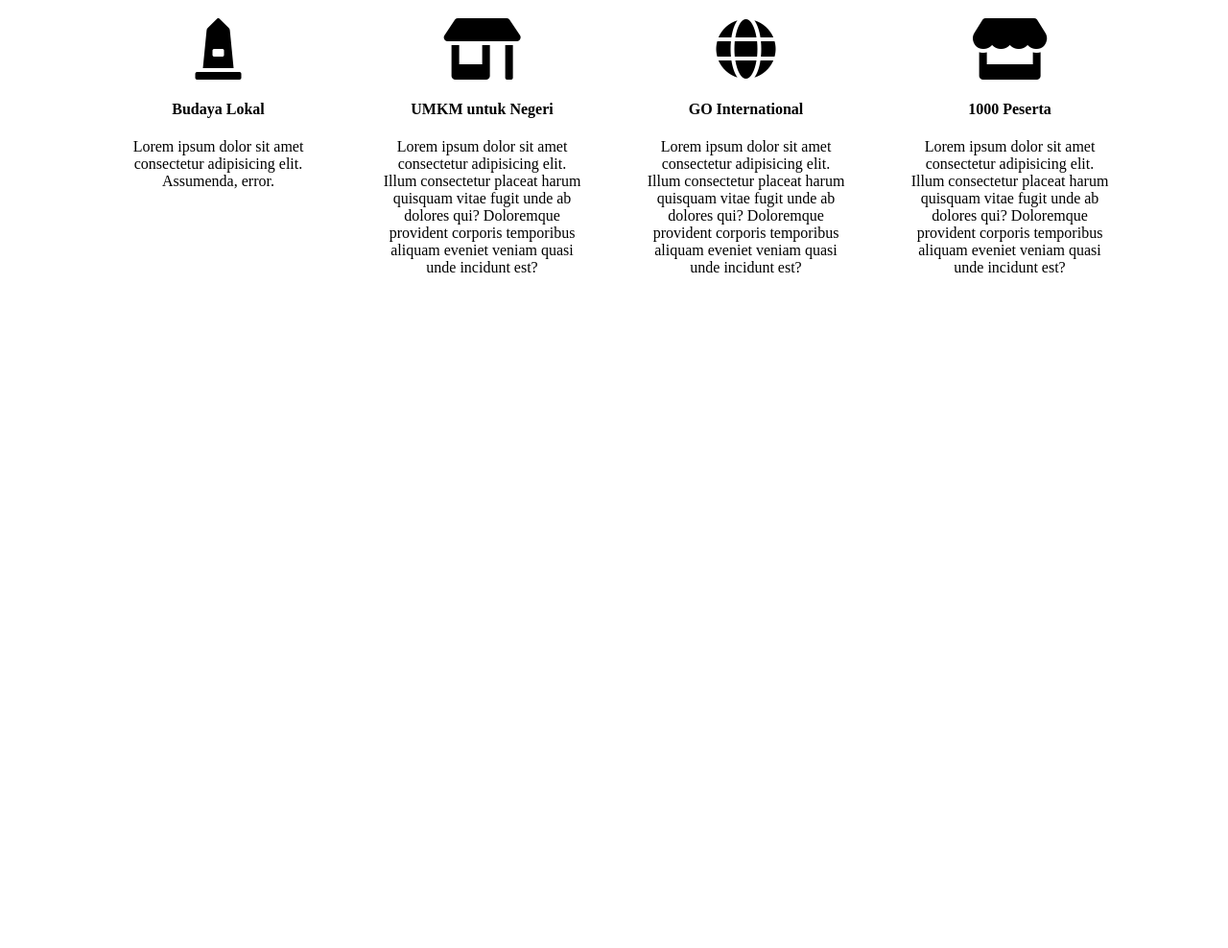
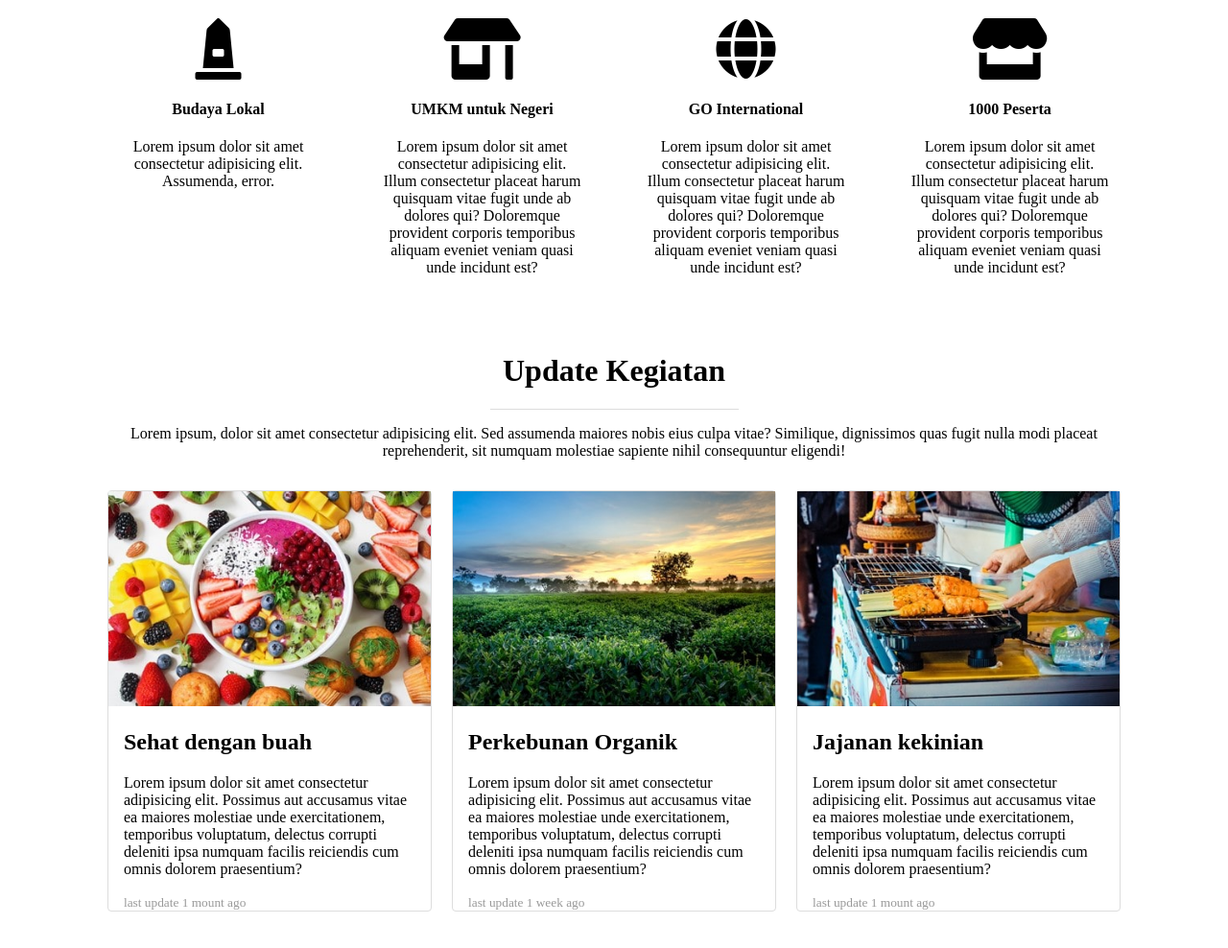
Before and after one commit to dediirawan201/event-food-duniailkom, a plain HTML site: page index.html in a window 1280 px wide. Shown: the part 1779-2767 px from the top of the page at 96% size. Before the commit the page ends 2147 px from the top, so only its background shows below. Drawn offline with Linux system fonts and the light colour scheme.

Commit message:
membuat blog index

```diff
--- a/index.html
+++ b/index.html
@@ -82,21 +82,68 @@
             <div>
                 <i class="fas fa-store-alt fa-4x"></i>
                 <h4>UMKM untuk Negeri</h4>
-                    <p>Lorem ipsum dolor sit amet consectetur adipisicing elit. Illum consectetur placeat harum quisquam vitae fugit unde ab dolores qui? Doloremque provident corporis temporibus aliquam eveniet veniam quasi unde incidunt est?</p>
+                <p>Lorem ipsum dolor sit amet consectetur adipisicing elit. Illum consectetur placeat harum quisquam
+                    vitae fugit unde ab dolores qui? Doloremque provident corporis temporibus aliquam eveniet veniam
+                    quasi unde incidunt est?</p>
             </div>
             <div>
                 <i class="fas fa-globe fa-4x"></i>
                 <h4>GO International</h4>
-                    <p>Lorem ipsum dolor sit amet consectetur adipisicing elit. Illum consectetur placeat harum quisquam vitae fugit unde ab dolores qui? Doloremque provident corporis temporibus aliquam eveniet veniam quasi unde incidunt est?</p>
+                <p>Lorem ipsum dolor sit amet consectetur adipisicing elit. Illum consectetur placeat harum quisquam
+                    vitae fugit unde ab dolores qui? Doloremque provident corporis temporibus aliquam eveniet veniam
+                    quasi unde incidunt est?</p>
             </div>
             <div>
                 <i class="fas fa-store fa-4x"></i>
                 <h4>1000 Peserta</h4>
-                    <p>Lorem ipsum dolor sit amet consectetur adipisicing elit. Illum consectetur placeat harum quisquam vitae fugit unde ab dolores qui? Doloremque provident corporis temporibus aliquam eveniet veniam quasi unde incidunt est?</p>
+                <p>Lorem ipsum dolor sit amet consectetur adipisicing elit. Illum consectetur placeat harum quisquam
+                    vitae fugit unde ab dolores qui? Doloremque provident corporis temporibus aliquam eveniet veniam
+                    quasi unde incidunt est?</p>
             </div>
         </section>
     </div>
+    <div class="blog-container">
+        <div class="headerku">
+            <h1>Update Kegiatan</h1>
+            <hr>
+            <p>Lorem ipsum, dolor sit amet consectetur adipisicing elit. Sed assumenda maiores nobis eius culpa vitae?
+                Similique, dignissimos quas fugit nulla modi placeat reprehenderit, sit numquam molestiae sapiente nihil
+                consequuntur eligendi!</p>
+            </div>
 
+        <div class="blog-index">
+            <div class="snippet">
+                <img class="snippet-img" src="img/blog1.jpg" alt="blog1">
+                <div class="snippet-txt">
+                    <h2>Sehat dengan buah</h2>
+                    <p>Lorem ipsum dolor sit amet consectetur adipisicing elit. Possimus aut accusamus vitae ea maiores
+                        molestiae unde exercitationem, temporibus voluptatum, delectus corrupti deleniti ipsa numquam
+                        facilis reiciendis cum omnis dolorem praesentium?</p>
+                        <small>last update 1 mount ago</small>
+                </div>
+            </div>
+            <div class="snippet">
+                <img class="snippet-img" src="img/blog2.jpg" alt="blog1">
+                <div class="snippet-txt">
+                    <h2>Perkebunan Organik</h2>
+                    <p>Lorem ipsum dolor sit amet consectetur adipisicing elit. Possimus aut accusamus vitae ea maiores
+                        molestiae unde exercitationem, temporibus voluptatum, delectus corrupti deleniti ipsa numquam
+                        facilis reiciendis cum omnis dolorem praesentium? </p>
+                        <small>last update 1 week ago</small>
+                </div>
+            </div>
+            <div class="snippet">
+                <img class="snippet-img" src="img/blog3.jpg" alt="blog1">
+                <div class="snippet-txt">
+                    <h2>Jajanan kekinian</h2>
+                    <p>Lorem ipsum dolor sit amet consectetur adipisicing elit. Possimus aut accusamus vitae ea maiores
+                        molestiae unde exercitationem, temporibus voluptatum, delectus corrupti deleniti ipsa numquam
+                        facilis reiciendis cum omnis dolorem praesentium? </p>
+                        <small>last update 1 mount ago</small>
+                </div>
+            </div>
+        </div>
+    </div>
 </body>
 
 </html>
--- a/style.css
+++ b/style.css
@@ -254,3 +254,60 @@ header h1 {
         width: 100%;
     }
 }
+
+/* update blog  */
+
+.blog-container {
+    max-width: 1100px;
+    margin: 3rem auto;
+}
+.blog-container .headerku {
+    padding: 0 2em;
+    text-align: center;
+}
+.blog-container .headerku  hr {
+    width: 25%;
+    border: 0;
+    border-top: 1px solid #ddd;
+}
+.blog-index {
+    margin-top: 1rem;
+    display: flex;
+    flex-flow: row wrap;
+    justify-content: space-between;
+    padding: 0 2%;
+}
+
+.blog-index .snippet{
+    width: 32%;
+    margin-top: 1rem;
+    border: 1px solid #ddd;
+    border-radius: 0.25rem;
+}
+
+.blog-index .snippet-img {
+    width: 100%;
+}
+
+.blog-index .snippet-txt {
+    padding: 0 1em;
+}
+
+.snippet-txt small {
+    color: #999;
+}
+
+@media screen and (max-width: 768px){
+    .blog-container .snippet {
+        width: 48%;
+    }
+}
+
+@media screen and (max-width: 481px) {
+    .blog-container .snippet {
+        width: 98%;
+    }
+    .blog-index{
+        justify-content: center;
+    }
+}
```
Lines whose indentation alone changed are shown as unchanged.
